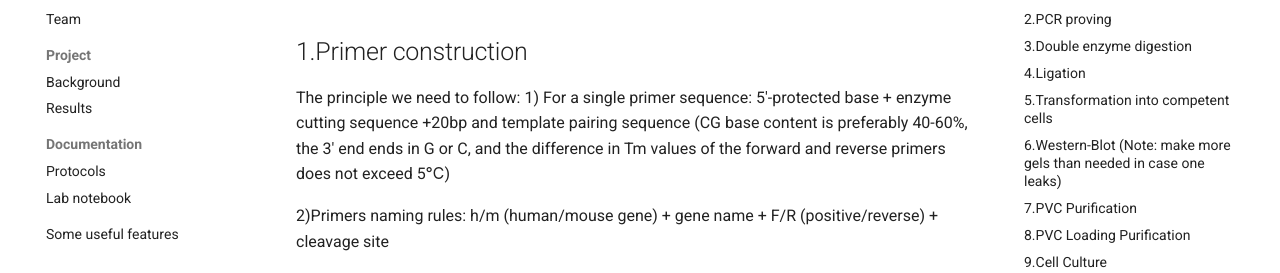
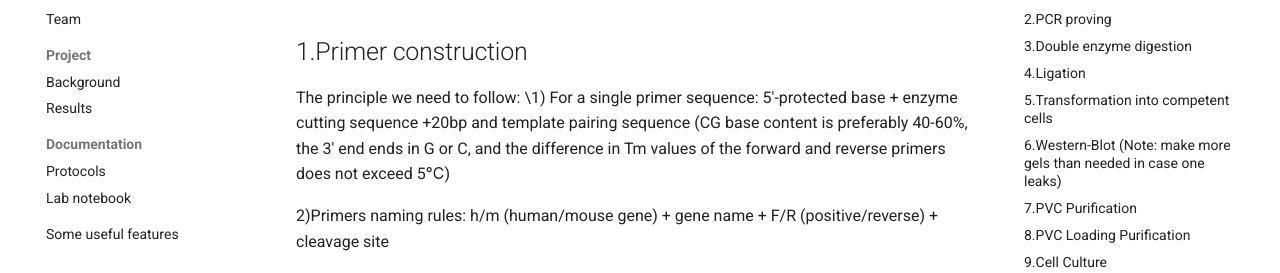
Before and after one commit to FarmerKN/2024_SUSTech_Med, an MkDocs documentation site: the page built from docs/project/Protocols.md, in a window 1280 px wide and 900 px high. Shown: the part 146-419 px from the top of the window. Built offline with MkDocs 1.6.1 and Material for MkDocs 9.7.7, drawn with Linux system fonts in a browser that asks for light colours; comment, search, counter and statistics services are not loaded.

```diff
--- a/docs/project/Protocols.md
+++ b/docs/project/Protocols.md
@@ -1,7 +1,7 @@
 # Protocols
 ## 1.Primer construction
 The principle we need to follow:
-1) For a single primer sequence: 5'-protected base + enzyme cutting sequence +20bp and template pairing sequence (CG base content is preferably 40-60%, the 3' end ends in G or C, and the difference in Tm values of the forward and reverse primers does not exceed 5℃)
+\1) For a single primer sequence: 5'-protected base + enzyme cutting sequence +20bp and template pairing sequence (CG base content is preferably 40-60%, the 3' end ends in G or C, and the difference in Tm values of the forward and reverse primers does not exceed 5℃)
 
 2)Primers naming rules: h/m (human/mouse gene) + gene name + F/R (positive/reverse) + cleavage site
 
```
